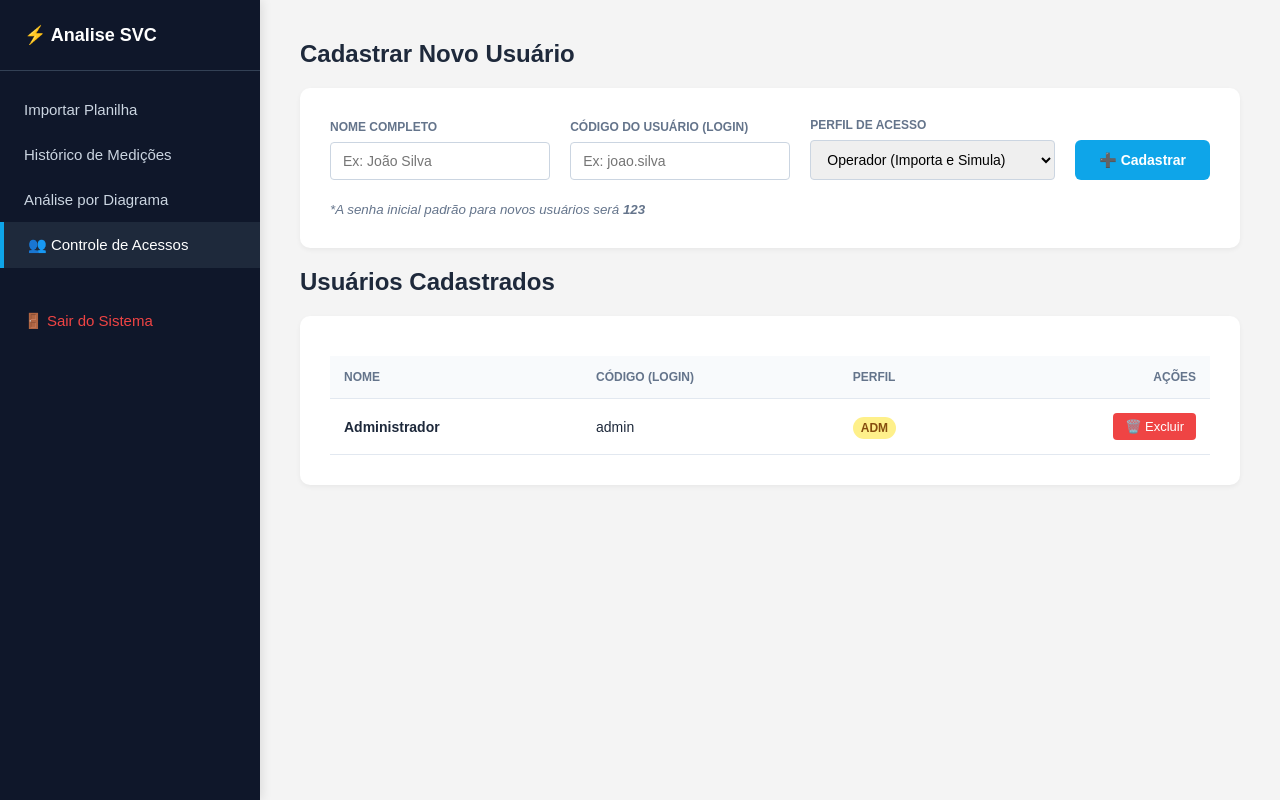
After one commit to jscservicos-ti/analise-svc, a Flask app: page /usuarios in a window 1280 px wide. The commit adds this page. Run offline with Flask 3, Linux system fonts and the light colour scheme; a user stored in the database is signed in; data comes from the database, SQL or seed files in the repository; both versions use the stored data as it was after the commit.

Commit message:
Corrige permissao no banco de dados

```diff
--- a/app.py
+++ b/app.py
@@ -7,20 +7,18 @@ import urllib.request
 import json
 
 app = Flask(__name__)
-# Chave de segurança para criptografar os cookies de sessão
 app.secret_key = 'jsc_secreta_2026_seguranca_maxima'
 
 banco_dados.init_db()
 
 SERVIDOR_NUVEM_URL = "https://svc.jscsaude.com.br"
 
-# ==============================================================================
-# SISTEMA DE SEGURANÇA E LOGIN
-# ==============================================================================
 def login_required(f):
     @wraps(f)
     def decorated_function(*args, **kwargs):
-        if 'usuario_logado' not in session:
+        # Validação extra: se o cookie antigo estiver salvo como string, limpa para evitar erros
+        if 'usuario_logado' not in session or not isinstance(session['usuario_logado'], dict):
+            session.clear()
             return redirect(url_for('login'))
         return f(*args, **kwargs)
     return decorated_function
@@ -42,16 +40,15 @@ def login():
 
 @app.route('/logout')
 def logout():
-    session.pop('usuario_logado', None)
+    session.clear()
     return redirect(url_for('login'))
 
-
-# ==============================================================================
-# ROTAS PROTEGIDAS DO SISTEMA
-# ==============================================================================
 @app.route('/')
 @login_required
 def index():
+    # Bloqueia perfil Consulta de ver a tela de importação
+    if session['usuario_logado']['permissao'] == 'consulta':
+        return redirect(url_for('historico'))
     return render_template('index.html')
 
 @app.route('/diagrama')
@@ -64,36 +61,69 @@ def diagrama():
 def historico():
     return render_template('historico.html')
 
+# --- ROTAS DE GESTÃO DE USUÁRIOS ---
+@app.route('/usuarios')
+@login_required
+def usuarios():
+    if session['usuario_logado']['permissao'] != 'adm':
+        return redirect(url_for('historico'))
+    return render_template('usuarios.html')
+
+@app.route('/api/usuarios', methods=['GET'])
+@login_required
+def get_usuarios():
+    if session['usuario_logado']['permissao'] != 'adm':
+        return jsonify({"error": "Acesso negado."}), 403
+    return jsonify(banco_dados.listar_usuarios())
+
+@app.route('/api/usuarios', methods=['POST'])
+@login_required
+def add_usuario():
+    if session['usuario_logado']['permissao'] != 'adm':
+        return jsonify({"error": "Acesso negado."}), 403
+    data = request.json
+    sucesso, msg = banco_dados.criar_usuario(data['nome'], data['login'], data['permissao'])
+    if sucesso:
+        return jsonify({"message": msg})
+    return jsonify({"error": msg}), 400
+
+@app.route('/api/usuarios', methods=['DELETE'])
+@login_required
+def delete_usuario():
+    if session['usuario_logado']['permissao'] != 'adm':
+        return jsonify({"error": "Acesso negado."}), 403
+    data = request.json
+    if data['id'] == session['usuario_logado']['id']:
+        return jsonify({"error": "Você não pode excluir seu próprio usuário."}), 400
+    banco_dados.excluir_usuario(data['id'])
+    return jsonify({"message": "Usuário excluído!"})
+
+# --- ROTAS DE DADOS COM BLOQUEIOS DE PERFIL ---
 @app.route('/upload', methods=['POST'])
 @app.route('/api/upload', methods=['POST'])
 @app.route('/importar', methods=['POST'])
 @login_required
 def upload_file():
+    if session['usuario_logado']['permissao'] == 'consulta':
+        return jsonify({"error": "Acesso negado para o seu perfil."}), 403
+
     try:
-        if len(request.files) == 0:
-            return jsonify({"error": "Nenhum arquivo recebido"}), 400
-
+        if len(request.files) == 0: return jsonify({"error": "Nenhum arquivo"}), 400
         file_key = list(request.files.keys())[0]
         file = request.files[file_key]
         lote = request.form.get('lote', 'Sem Nome')
         svc = request.form.get('svc', 'SVC1')
 
-        if file.filename == '':
-            return jsonify({"error": "Arquivo vazio"}), 400
-
-        if file.filename.lower().endswith('.txt'):
-            df = pd.read_csv(file, sep='\t', encoding='latin1')
-        elif file.filename.lower().endswith(('.xls', '.xlsx')):
-             df = pd.read_excel(file)
-        else:
-            return jsonify({"error": "Formato não suportado."}), 400
+        if file.filename == '': return jsonify({"error": "Arquivo vazio"}), 400
+        if file.filename.lower().endswith('.txt'): df = pd.read_csv(file, sep='\t', encoding='latin1')
+        elif file.filename.lower().endswith(('.xls', '.xlsx')): df = pd.read_excel(file)
+        else: return jsonify({"error": "Formato não suportado."}), 400
 
         banco_dados.salvar_planilha_sql(df, lote, svc)
         return jsonify({"message": f"Arquivo importado com sucesso!"})
-
     except Exception as e:
         traceback.print_exc()
-        return jsonify({"error": f"Erro interno: {str(e)}"}), 500
+        return jsonify({"error": f"Erro: {str(e)}"}), 500
 
 @app.route('/api/lotes', methods=['GET'])
 @login_required
@@ -112,6 +142,8 @@ def get_diagrama_dados():
 @app.route('/api/troca', methods=['POST'])
 @login_required
 def realizar_troca():
+    if session['usuario_logado']['permissao'] == 'consulta':
+        return jsonify({"error": "O perfil de Consulta não pode realizar alterações no diagrama."}), 403
     data = request.json
     try:
         banco_dados.efetivar_troca(data['lote'], data['svc'], data['harmonica'], data['cap1'], data['cap2'])
@@ -127,6 +159,8 @@ def get_historico():
 @app.route('/api/lotes', methods=['DELETE'])
 @login_required
 def delete_lote():
+    if session['usuario_logado']['permissao'] != 'adm':
+        return jsonify({"error": "Apenas administradores podem excluir medições."}), 403
     data = request.json
     try:
         banco_dados.excluir_lote(data['lote'], data['svc'])
@@ -143,15 +177,11 @@ def get_dados_completos():
 def get_logs_trocas():
     return jsonify(banco_dados.buscar_logs_troca(request.args.get('lote'), request.args.get('svc')))
 
-# ==============================================================================
-# ENDPOINTS DE SINCRONIZAÇÃO (Sem Login Required para permitir API máquina a máquina)
-# ==============================================================================
+# --- ENDPOINTS DE SINCRONIZAÇÃO ---
 @app.route('/api/sync/executar', methods=['POST'])
 @login_required
 def executar_sincronizacao():
-    if not SERVIDOR_NUVEM_URL:
-        return jsonify({"error": "URL não configurada."}), 400
-
+    if not SERVIDOR_NUVEM_URL: return jsonify({"error": "URL não configurada."}), 400
     try:
         dados_locais = banco_dados.obter_dados_nao_sincronizados()
         ids_med = [m['id'] for m in dados_locais['medicoes']]
@@ -170,7 +200,6 @@ def executar_sincronizacao():
             dados_nuvem = json.loads(res_pull.read().decode('utf-8'))
 
         banco_dados.mesclar_dados_recebidos(dados_nuvem)
-
         return jsonify({"message": "Sincronizado com sucesso!"})
     except Exception as e:
         traceback.print_exc()
--- /dev/null
+++ b/templates/usuarios.html
@@ -0,0 +1,165 @@
+<!DOCTYPE html>
+<html lang="pt-BR">
+<head>
+    <meta charset="UTF-8">
+    <title>Controle de Acessos - Análise SVC</title>
+    <style>
+        * { box-sizing: border-box; margin: 0; padding: 0; font-family: Arial, sans-serif; }
+        body { display: flex; background-color: #f4f4f4; color: #1e293b; min-height: 100vh;}
+
+        .sidebar { width: 260px; background: #0f172a; color: white; position: fixed; top:0; bottom:0; left:0; padding: 24px 0; box-shadow: 2px 0 10px rgba(0,0,0,0.1); z-index: 100;}
+        .sidebar-brand { padding: 0 24px 24px 24px; font-size: 18px; font-weight: bold; border-bottom: 1px solid #334155; margin-bottom: 16px; }
+        .sidebar-menu { list-style: none; }
+        .menu-item { padding: 14px 24px; cursor: pointer; color: #cbd5e1; transition: 0.2s; font-size: 15px; }
+        .menu-item:hover, .menu-item.active { background: #1e293b; color: white; border-left: 4px solid #0ea5e9; }
+
+        .main { margin-left: 260px; width: calc(100% - 260px); padding: 40px; }
+
+        .card { background: #fff; padding: 30px; border-radius: 10px; box-shadow: 0 2px 5px rgba(0,0,0,0.05); margin-bottom: 20px;}
+        .form-row { display: flex; gap: 20px; margin-bottom: 20px; align-items: flex-end;}
+        .form-group { display: flex; flex-direction: column; gap: 8px; flex: 1;}
+        .form-group label { font-size: 12px; font-weight: bold; color: #64748b; text-transform: uppercase; }
+        input[type="text"], select { padding: 10px 12px; border: 1px solid #cbd5e1; border-radius: 4px; font-size: 14px; outline:none;}
+
+        .btn { background: #0ea5e9; color: white; padding: 10px 24px; border: none; border-radius: 6px; cursor: pointer; font-weight: 600; font-size: 14px; transition: 0.2s; height: 40px;}
+        .btn:hover { background: #0284c7; }
+
+        table { width: 100%; border-collapse: collapse; margin-top: 10px; }
+        th, td { padding: 14px; text-align: left; border-bottom: 1px solid #e2e8f0; font-size: 14px;}
+        th { background: #f8fafc; color: #64748b; font-weight: bold; text-transform: uppercase; font-size: 12px; }
+
+        .btn-del { background: #ef4444; color: white; padding: 6px 12px; border: none; border-radius: 4px; cursor: pointer; font-size: 13px; transition: 0.2s;}
+        .btn-del:hover { background: #dc2626; }
+        .badge { padding: 4px 8px; border-radius: 12px; font-size: 12px; font-weight: bold; text-transform: uppercase; }
+
+        .badge-adm { background: #fef08a; color: #854d0e; }
+        .badge-operador { background: #bfdbfe; color: #1e3a8a; }
+        .badge-consulta { background: #e2e8f0; color: #475569; }
+    </style>
+</head>
+<body>
+
+    <div class="sidebar">
+        <div class="sidebar-brand">⚡ Analise SVC</div>
+        <ul class="sidebar-menu">
+            {% if session.usuario_logado.permissao != 'consulta' %}
+            <li class="menu-item" onclick="location.href='/'">Importar Planilha</li>
+            {% endif %}
+            <li class="menu-item" onclick="location.href='/historico'">Histórico de Medições</li>
+            <li class="menu-item" onclick="location.href='/diagrama'">Análise por Diagrama</li>
+
+            {% if session.usuario_logado.permissao == 'adm' %}
+            <li class="menu-item active" onclick="location.href='/usuarios'">👥 Controle de Acessos</li>
+            {% endif %}
+
+            <li class="menu-item" style="color: #ef4444; margin-top: 30px;" onclick="location.href='/logout'">🚪 Sair do Sistema</li>
+        </ul>
+    </div>
+
+    <div class="main">
+        <h2 style="margin-bottom: 20px;">Cadastrar Novo Usuário</h2>
+        <div class="card">
+            <form id="formUsuario">
+                <div class="form-row">
+                    <div class="form-group">
+                        <label>Nome Completo</label>
+                        <input type="text" id="nome" required placeholder="Ex: João Silva">
+                    </div>
+                    <div class="form-group">
+                        <label>Código do Usuário (Login)</label>
+                        <input type="text" id="login" required placeholder="Ex: joao.silva">
+                    </div>
+                    <div class="form-group">
+                        <label>Perfil de Acesso</label>
+                        <select id="permissao" required>
+                            <option value="operador">Operador (Importa e Simula)</option>
+                            <option value="consulta">Consulta (Apenas Visualização)</option>
+                            <option value="adm">Administrador (Acesso Total)</option>
+                        </select>
+                    </div>
+                    <button type="submit" class="btn">➕ Cadastrar</button>
+                </div>
+                <small style="color: #64748b; font-style: italic;">*A senha inicial padrão para novos usuários será <b>123</b></small>
+            </form>
+        </div>
+
+        <h2 style="margin-bottom: 20px;">Usuários Cadastrados</h2>
+        <div class="card">
+            <table>
+                <thead>
+                    <tr>
+                        <th>Nome</th>
+                        <th>Código (Login)</th>
+                        <th>Perfil</th>
+                        <th style="text-align: right;">Ações</th>
+                    </tr>
+                </thead>
+                <tbody id="tabela-usuarios"></tbody>
+            </table>
+        </div>
+    </div>
+
+    <script>
+        function carregarUsuarios() {
+            fetch('/api/usuarios')
+            .then(res => res.json())
+            .then(dados => {
+                const tbody = document.getElementById('tabela-usuarios');
+                tbody.innerHTML = '';
+                dados.forEach(u => {
+                    let badgeClass = u.permissao === 'adm' ? 'badge-adm' : (u.permissao === 'operador' ? 'badge-operador' : 'badge-consulta');
+                    tbody.innerHTML += `
+                        <tr>
+                            <td style="font-weight: bold;">${u.nome}</td>
+                            <td>${u.login}</td>
+                            <td><span class="badge ${badgeClass}">${u.permissao}</span></td>
+                            <td style="text-align: right;">
+                                <button class="btn-del" onclick="excluirUsuario('${u.id}', '${u.nome}')">🗑️ Excluir</button>
+                            </td>
+                        </tr>
+                    `;
+                });
+            });
+        }
+
+        document.getElementById('formUsuario').onsubmit = function(e) {
+            e.preventDefault();
+            fetch('/api/usuarios', {
+                method: 'POST',
+                headers: {'Content-Type': 'application/json'},
+                body: JSON.stringify({
+                    nome: document.getElementById('nome').value,
+                    login: document.getElementById('login').value,
+                    permissao: document.getElementById('permissao').value
+                })
+            })
+            .then(res => res.json())
+            .then(data => {
+                if(data.error) alert("❌ Erro: " + data.error);
+                else {
+                    alert("✔️ " + data.message);
+                    document.getElementById('formUsuario').reset();
+                    carregarUsuarios();
+                }
+            });
+        };
+
+        function excluirUsuario(id, nome) {
+            if(confirm(`Tem certeza que deseja remover o acesso de ${nome}?`)) {
+                fetch('/api/usuarios', {
+                    method: 'DELETE',
+                    headers: {'Content-Type': 'application/json'},
+                    body: JSON.stringify({ id: id })
+                })
+                .then(res => res.json())
+                .then(data => {
+                    if(data.error) alert("❌ Erro: " + data.error);
+                    else carregarUsuarios();
+                });
+            }
+        }
+
+        window.onload = carregarUsuarios;
+    </script>
+</body>
+</html>
```
Also changed, not shown: banco_dados.py (+46 -4 lines), templates/diagrama.html (+24 -9 lines), templates/historico.html (+23 -9 lines), templates/index.html (+9 -2 lines), sistema_subestacao.db.
